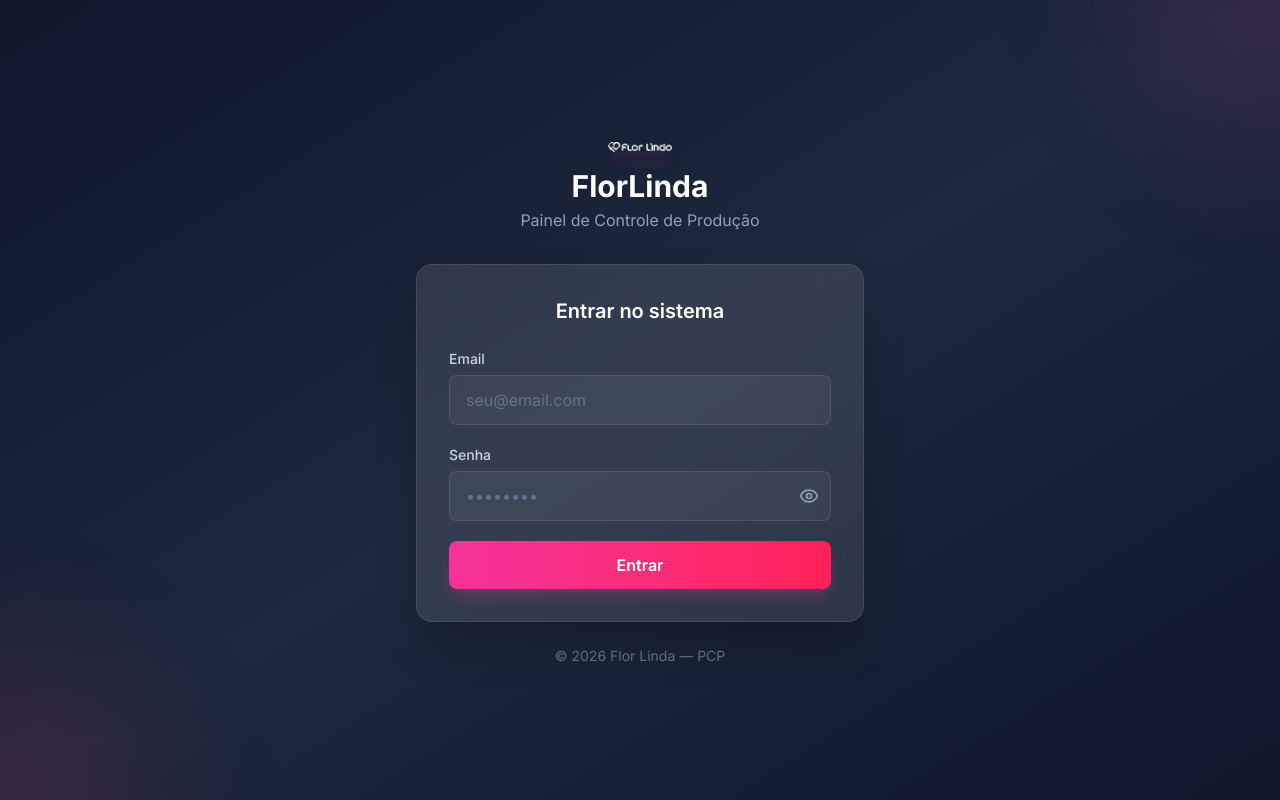
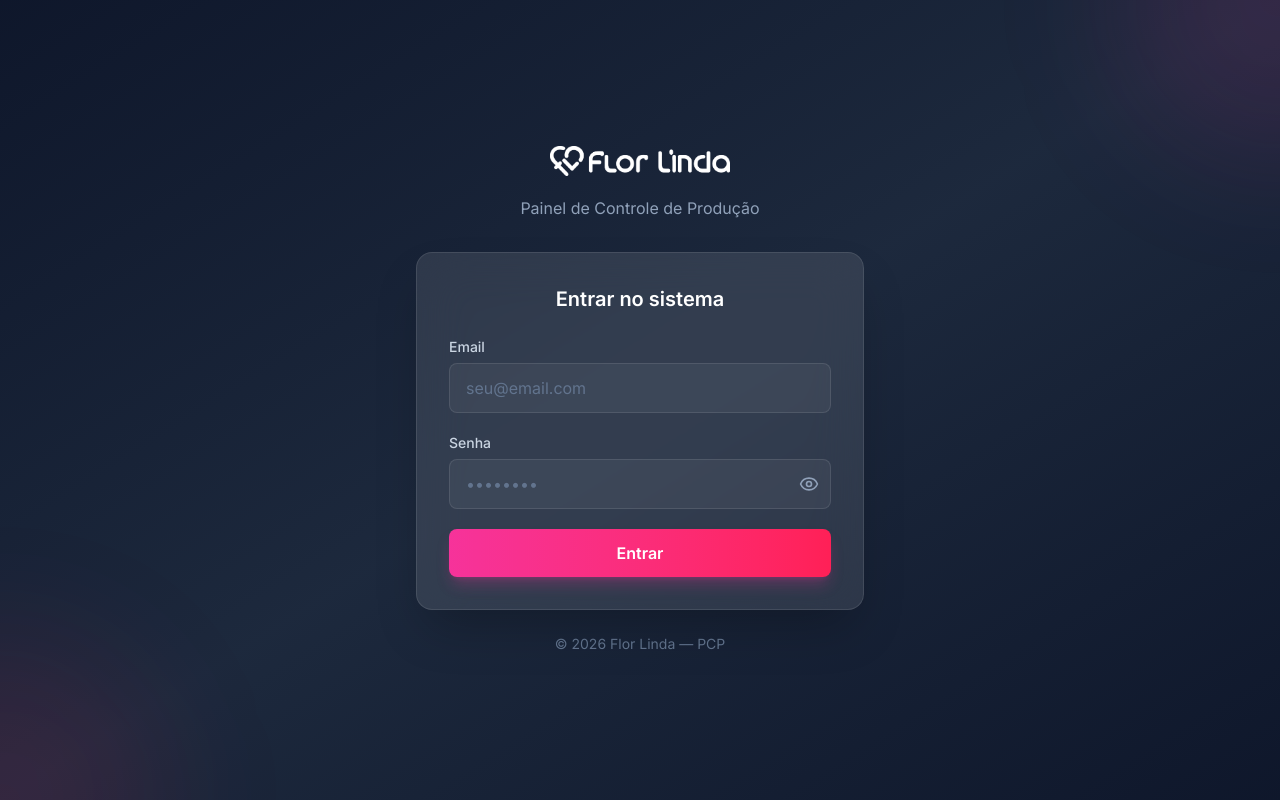
Before and after one commit to ValdirGR/pcpflorlinda2026, a Next.js app: page /login in a window 1280 px wide. Built offline with nearby package versions, Linux system fonts and the light colour scheme.

Commit message:
style: show only white logo on login, remove FlorLinda text

```diff
--- a/src/app/login/page.tsx
+++ b/src/app/login/page.tsx
@@ -57,12 +57,11 @@ function LoginForm() {
             <Image
               src="/logo.png"
               alt="FlorLinda"
-              width={64}
+              width={180}
               height={64}
-              className="rounded-2xl shadow-lg shadow-pink-500/25"
+              className="brightness-0 invert object-contain"
             />
           </div>
-          <h1 className="text-3xl font-bold text-white">FlorLinda</h1>
           <p className="text-slate-400 mt-1">Painel de Controle de Produção</p>
         </div>
 
```
